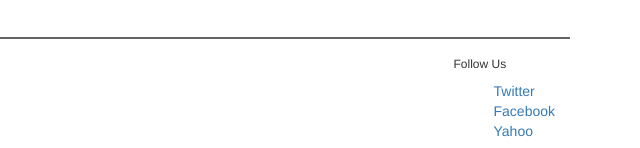
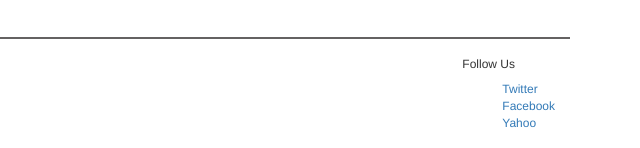
Before and after one commit to DathuKasturi834/bootstrap, a plain HTML site: page index.html in a window 1280 px wide. Shown: the part 1394-1542 px from the top of the page, 640-1280 px from the left. Drawn offline with nearby package versions, Linux system fonts and the light colour scheme; a web font is replaced by a local one.

Commit message:
committed footer

```diff
--- a/css/style.css
+++ b/css/style.css
@@ -28,6 +28,7 @@
     margin-top: 30px
     }
 .icons, .foot {
+    font-size: 12px;
     list-style: none;
         float: right;
 }
--- a/index.html
+++ b/index.html
@@ -132,9 +132,9 @@
         <div class="foot"><h6>Follow Us</h6>
 
             <ul class="icons">
-                <li><a href="" id="space4">Twitter</a></li>
-                <li><a href="">Facebook</a></li>
-                <li><a href="">Yahoo</a></li>
+                <li><a href="#">Twitter</a></li>
+                <li><a href="#">Facebook</a></li>
+                <li><a href="#">Yahoo</a></li>
             </ul>
 
         </div>
```
